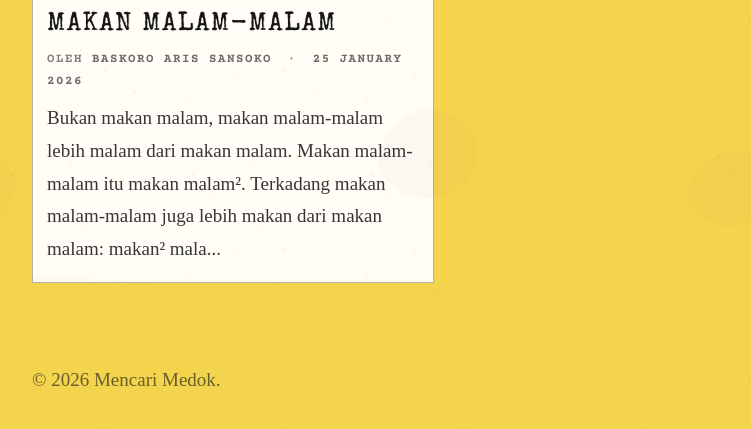
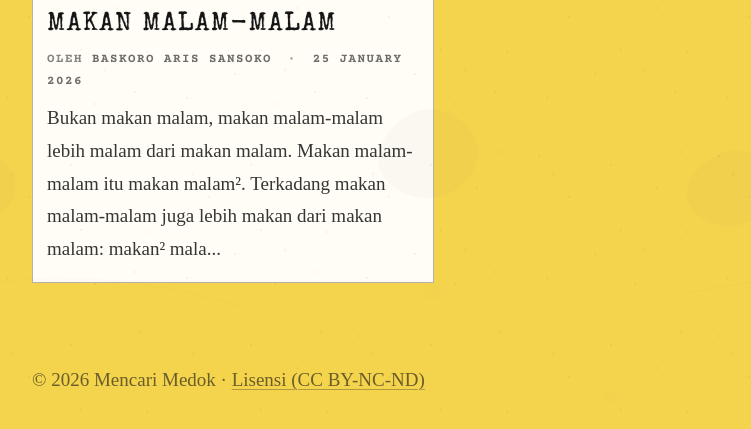
Before and after one commit to mencarimedok/mencarimedok.github.io, a Jekyll site: the page built from index.html, in a window 1280 px wide, cut to the strip 406-835 px from the top of the page. Shown: the whole strip, without its empty margins (195-946 px from the left). Built offline with Jekyll 4.4.1, drawn with Linux system fonts in a browser that asks for light colours; some web fonts are replaced.

Commit message:
Update default.html

```diff
--- a/_layouts/default.html
+++ b/_layouts/default.html
@@ -23,9 +23,12 @@
     </main>
 
     <footer class="site-footer">
-      <div class="wrap">
-        <p>© {{ "now" | date: "%Y" }} {{ site.title }}.</p>
-      </div>
-    </footer>
+  <div class="wrap">
+    <p>
+      © {{ "now" | date: "%Y" }} {{ site.title }} ·
+      <a href="{{ '/lisensi/' | relative_url }}">Lisensi (CC BY-NC-ND)</a>
+    </p>
+  </div>
+</footer>
   </body>
 </html>
```
